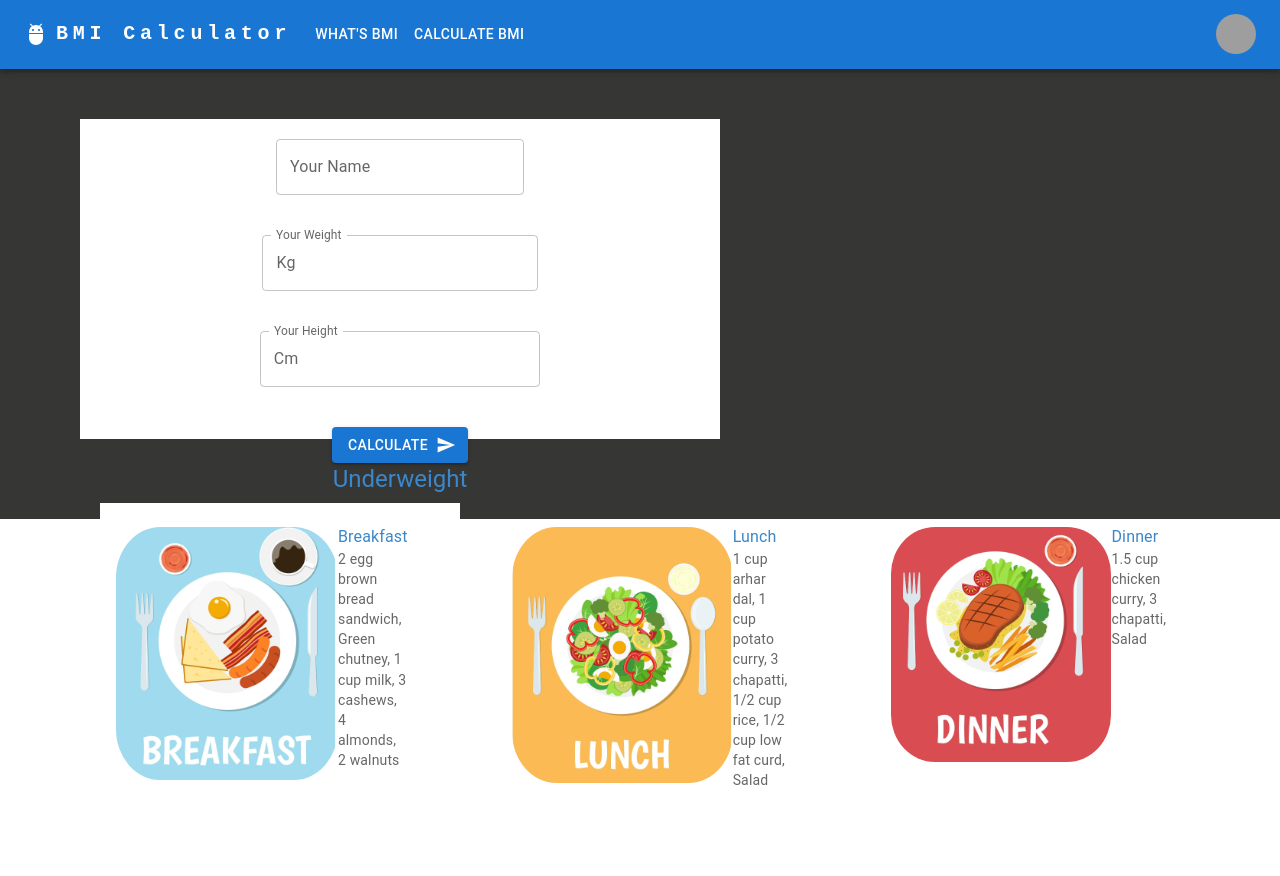
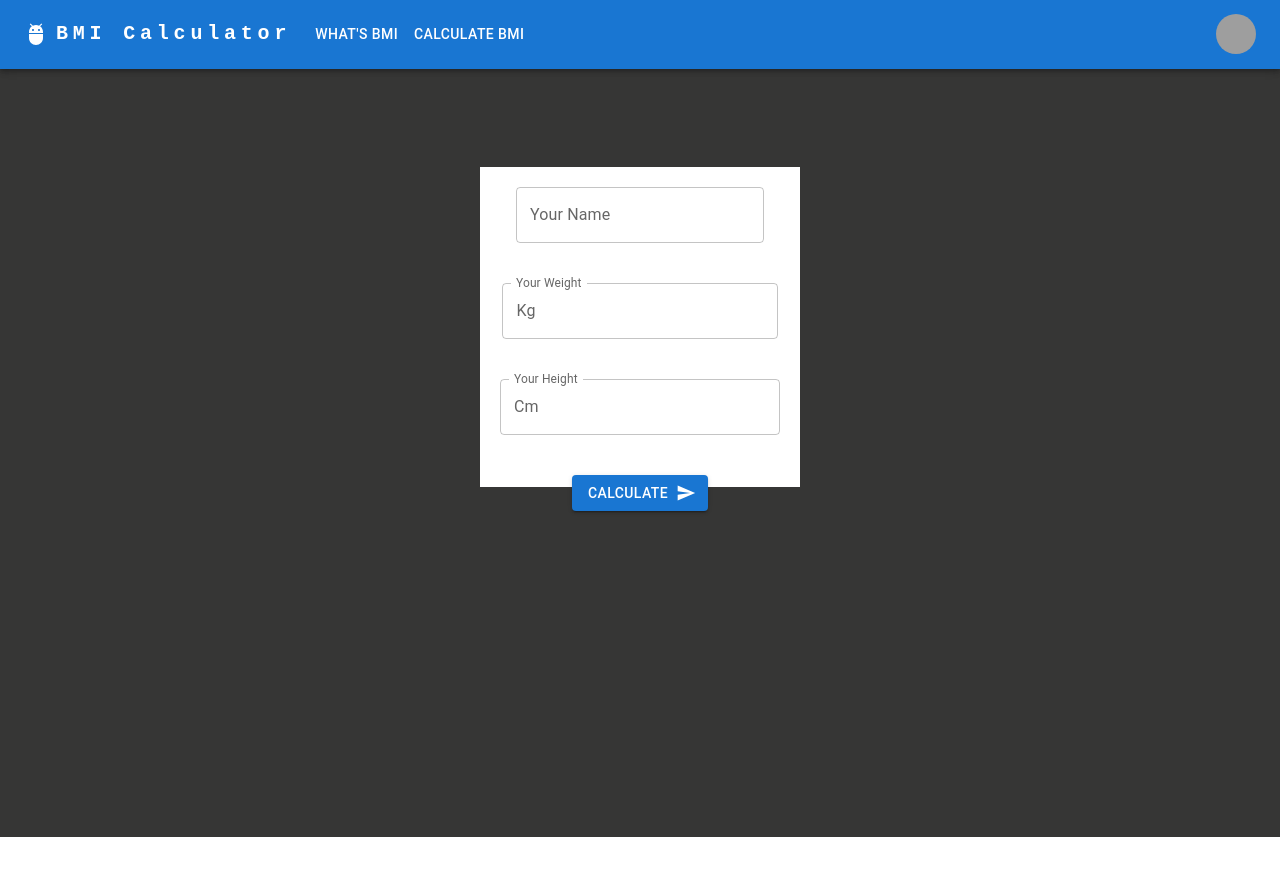
Before and after one commit to mstfrs/patika-bmi-app, a React (Create React App) app: page /calculate in a window 1280 px wide. Shown: the top 876 px of the page. Before the commit the page ends 812 px from the top, so only its background shows below. Built offline with nearby package versions, Linux system fonts and the light colour scheme; grey boxes are pictures that could not be loaded.

Commit message:
diet list updated

```diff
--- a/src/App.css
+++ b/src/App.css
@@ -1,7 +1,7 @@
 .App {
   text-align: center;
   background-color: rgb(54, 54, 53);
-  color: rgb(59, 135, 201);
+  color: rgb(250, 67, 11);
 }
 TextField {
   color: rgb(32, 171, 69);
@@ -9,6 +9,20 @@ TextField {
 }
 img {
   border-radius: 20%;
+  width: 3rem;
+}
+
+.container{
+  width: 100vh;
+  height: 40rem;
+  padding-bottom: 5rem;
+  display: flex;
+  flex-direction: column;
+  justify-content: space-between;
+  align-items: center;
+  margin: 3rem auto;
+
+
 }
 /* .container {
   width: 100vh;
--- a/src/pages/Calculator.js
+++ b/src/pages/Calculator.js
@@ -49,7 +49,7 @@ const Calculator = () => {
     setHeight(e.target.value);
   }
   useEffect(() => {
-    if (result < 18.5) {
+    if (result < 18.5 && result >0 ) {
       setBmiType("Underweight");
     } else if (result >= 18.5 && result < 24.9) {
       setBmiType("Healthy");
@@ -57,15 +57,19 @@ const Calculator = () => {
       setBmiType("Overweight");
     } else if (result >= 30) {
       setBmiType("Obesity");
+    }else  {
+      setBmiType("");
     }
+
     bmiData.map((data) => {
       if (data.bmiType === bmiType) {
         setDiet(data.diet);
       }
       // data.bmiType === bmiType ?  : setDiet([]);
+
     });
     console.log(diet);
-  }, [result, bmiType]);
+  }, [result, bmiType,diet]);
 
   function handleSubmit(e) {
     e.preventDefault();
@@ -76,16 +80,21 @@ const Calculator = () => {
     console.log(bmiResult);
     setResult(parseFloat(bmiResult));
 
+
     // console.log(bmiResult);
   }
 
+
+
+
   return (
-    <div style={{ width: "100vh", paddingBottom: "5rem" }}>
+    <div className="container" >
+      <div>
       <Container
         // maxWidth="100%"
         style={{
           height: "40vh",
-          width: "40rem",
+          width: "20rem",
           padding: "20px",
           backgroundColor: "white",
           marginTop: "50px",
@@ -93,11 +102,11 @@ const Calculator = () => {
           justifyContent: "space-between",
         }}
       >
-        <div>
+
           <form onSubmit={handleSubmit}>
             <TextField
               label="Your Name"
-              id="outlined-start-adornment"
+              className="outlined-start-adornment"
               // className={clsx(classes.margin, classes.textField)}
 
               variant="outlined"
@@ -108,7 +117,7 @@ const Calculator = () => {
             <br />
             <TextField
               label="Your Weight"
-              id="outlined-start-adornment"
+              className="outlined-start-adornment"
               // className={clsx(classes.margin, classes.textField)}
               InputProps={{
                 startAdornment: (
@@ -123,7 +132,7 @@ const Calculator = () => {
             <br />
             <TextField
               label="Your Height"
-              id="outlined-start-adornment"
+              className="outlined-start-adornment"
               // className={clsx(classes.margin, classes.textField)}
               InputProps={{
                 startAdornment: (
@@ -149,7 +158,9 @@ const Calculator = () => {
 
             {/* <input type="submit" value="Submit" /> */}
           </form>
-        </div>
+          </Container>
+          </div>
+
         {/* <Card sx={{ maxWidth: 345 }}>
           <CardMedia
             component="img"
@@ -172,15 +183,21 @@ const Calculator = () => {
           </CardActions>
         </Card> */}
         <div>
-          <Typography gutterBottom variant="h5" component="div">
+          <Typography gutterBottom variant="h3" component="div">
             {result}
+            <br/>
             {bmiType}
+            <br/>
           </Typography>
+          </div>
+
+          {bmiType=="" ? null:
+          <div>
 
           <List
             sx={{
               width: "100%",
-              maxWidth: 360,
+
               bgcolor: "background.paper",
               display: "flex",
             }}
@@ -248,8 +265,8 @@ const Calculator = () => {
               />
             </ListItem>
           </List>
-        </div>
-      </Container>
+        </div>}
+
     </div>
   );
 };
```
